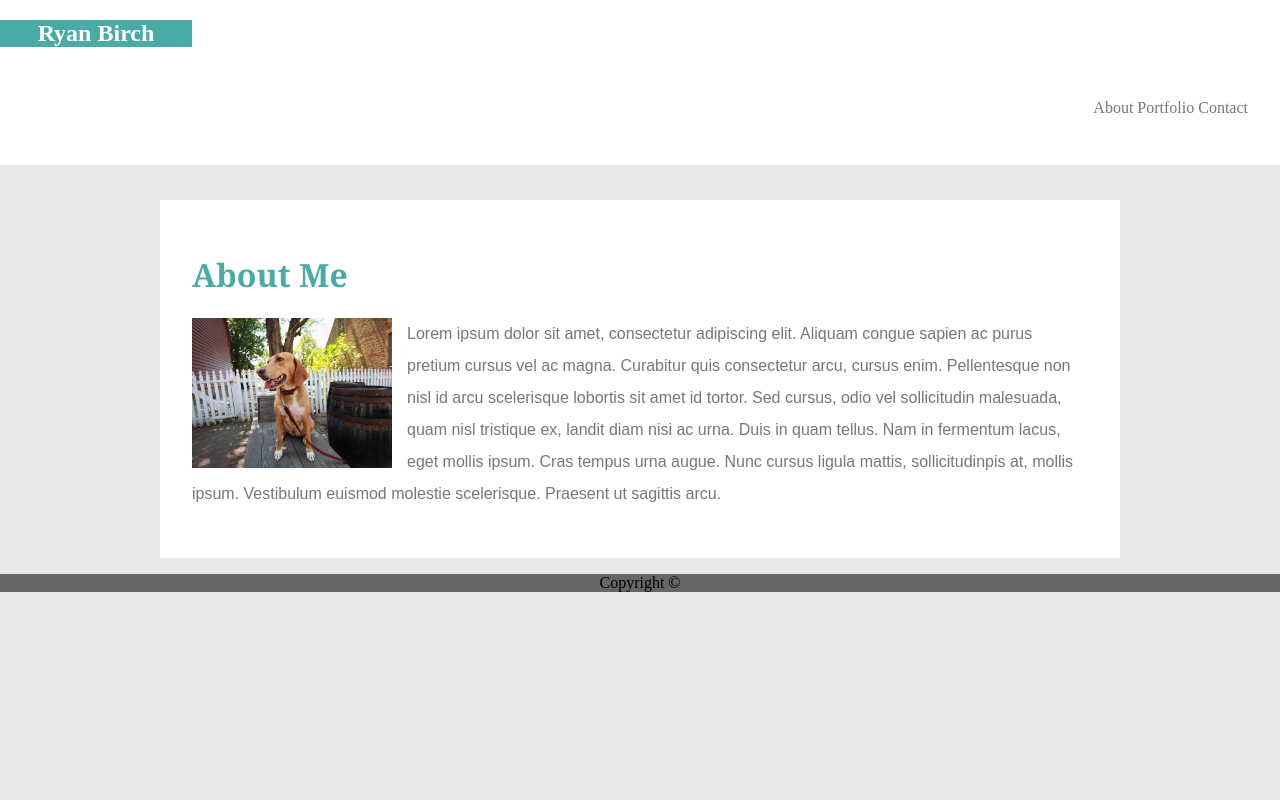
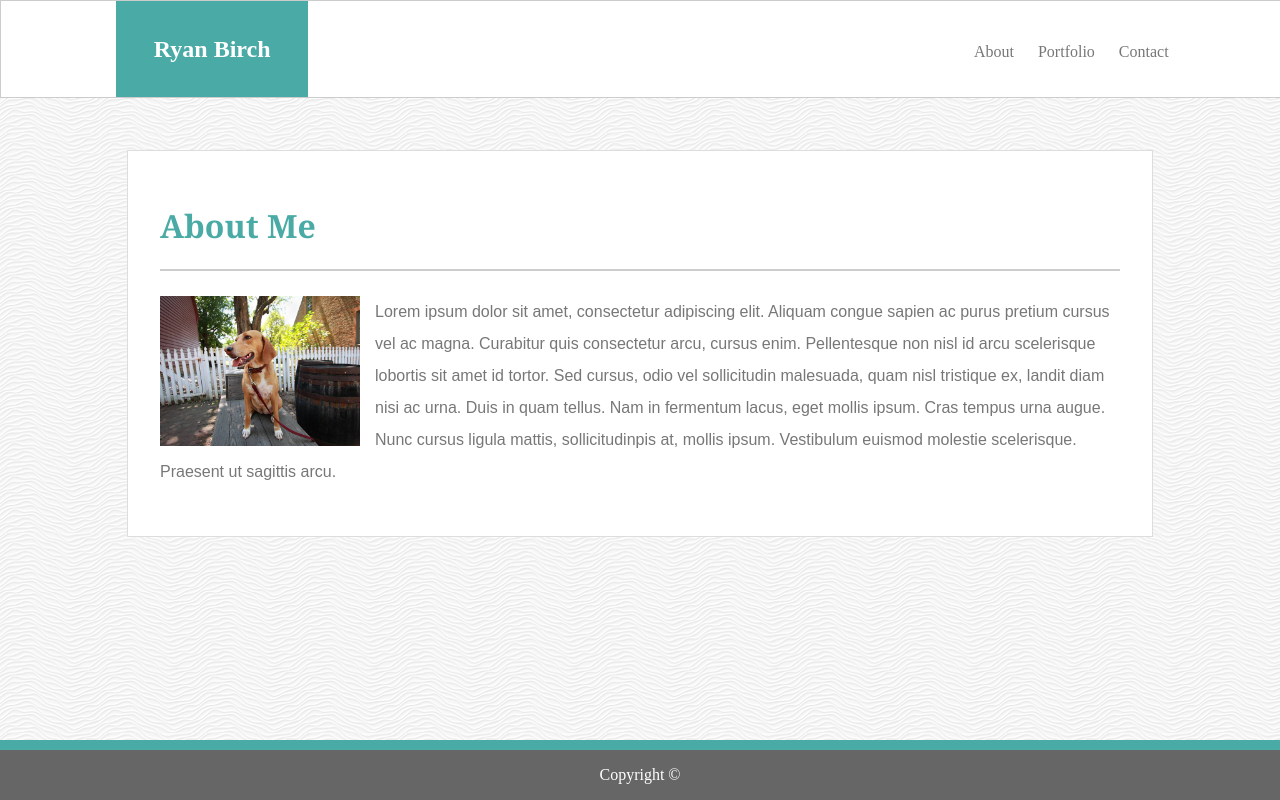
Before and after one commit to RyanBirch/Basic-Portfolio, a plain HTML site: page index.html in a window 1280 px wide. Drawn offline with Linux system fonts and the light colour scheme.

Commit message:
finished structure of index.html

```diff
--- a/assets/css/style.css
+++ b/assets/css/style.css
@@ -1,31 +1,45 @@
 body {
-    background-color: #E8E7E7;
+    background-image: url("../images/white-waves/white-waves.png");
     margin: 0;
 }
 
 nav {
     background-color: #fff;
     width: 100%;
+    height: 6em;
     position: fixed;
     top: 0;
+    border: 1px solid #ccc;
 }
+
 
 nav h1 {
     background-color: #4aaaa5;
     color: #fff;
     text-align: center;
     width: 15vw;
+    height: 96px;
+    line-height: 96px;
+    margin-top: 0;
+    margin-left: 9%;
+    display: inline-block;
+    vertical-align: middle;
 }
 
 nav ul {
     list-style-type: none;
     text-align: right;
     padding: 2.5%;
+    margin-top: 0;
+    margin-right: 5.5%;
+    width: 50%;
+    float: right;
 }
 
 nav ul li {
     display: inline-block;
     text-decoration: none;
+    margin: 10px;
 }
 
 nav ul li a {
@@ -34,18 +48,24 @@ nav ul li a {
 }
 
 .main {
-    width: 70vw;
+    width: 960px;
     background-color: #fff;
     margin-left: auto;
     margin-right: auto;
     padding: 2.5%;
-    margin-top: 200px;
+    margin-top: 150px;
+    border: 1px solid #ddd;
 }
 
 .header {
     text-align: left;
     color: #4aaaa5;
     font-family: Georgia, Times, "Times New Roman", serif;
+    border-bottom: 2px solid #ccc;
+}
+
+.about-main {
+    margin-top: 25px;
 }
 
 .about-main img {
@@ -62,5 +82,10 @@ nav ul li a {
 footer {
     text-align: center;
     background-color: #666666;
+    color: #fff;
     margin-bottom: 0;
+    border-top: 10px solid #4aaaa5;
+    position: fixed;
+    bottom: 0;
+    width: 100%;
 }
--- a/index.html
+++ b/index.html
@@ -6,7 +6,7 @@
     </head>
     <body>
         <div>
-            <div>
+            <div class="nav-container">
                 <nav>
                     <h1>Ryan Birch</h1>
                     <ul>
```
Also changed, not shown: assets/images/white-waves/readme.txt (added), assets/images/white-waves/white-waves.png (added), 1 other file.
